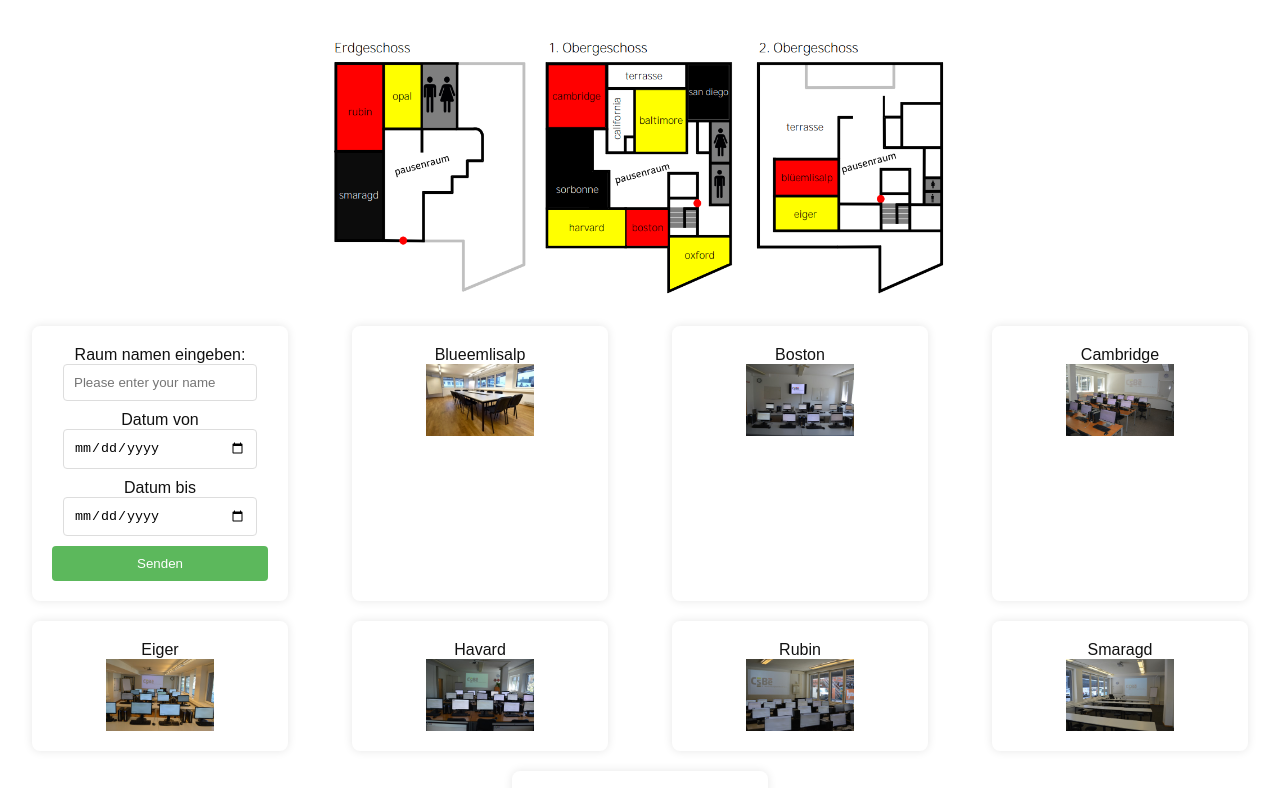
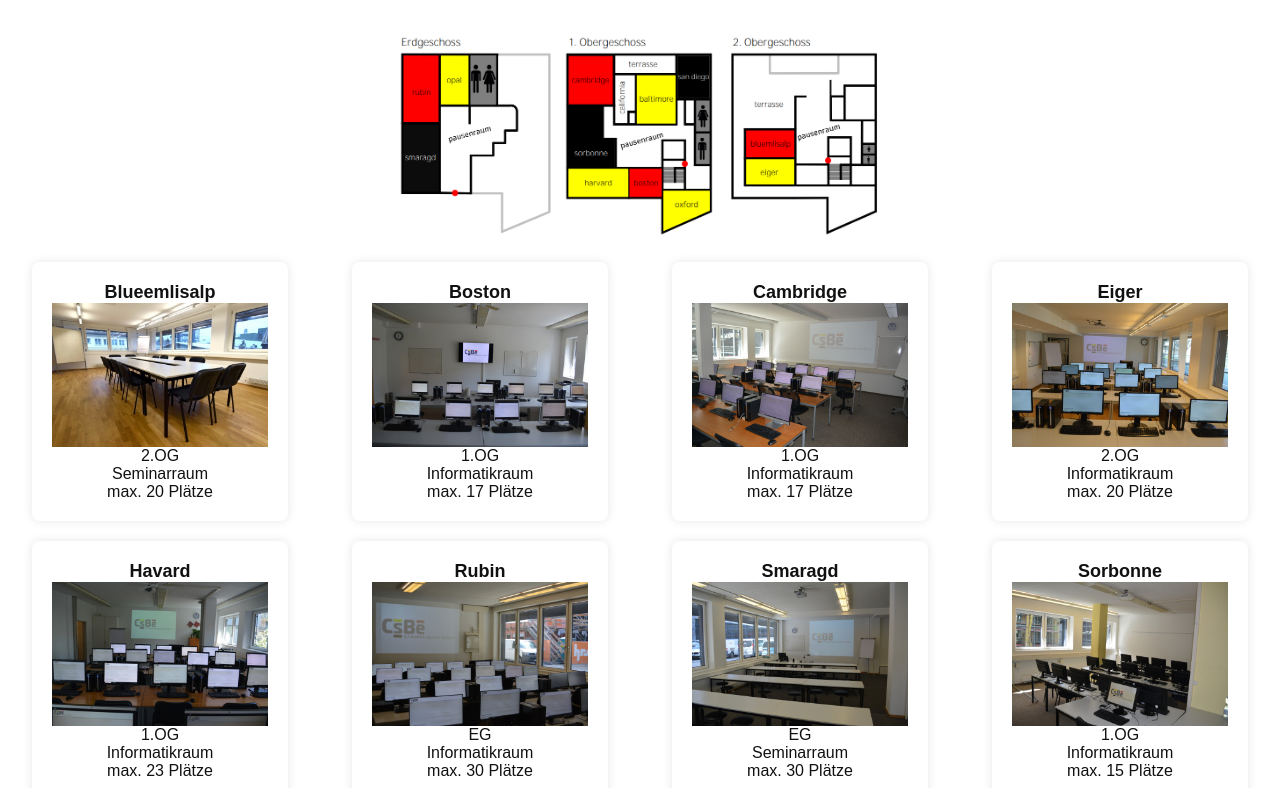
Before and after one commit to shanthosh04/M245LB1, a website: page client/rentroom.html in a window 1280 px wide. Shown: the part 127-915 px from the top of the page. Drawn offline with Linux system fonts and the light colour scheme.

Commit message:
change rentroom

```diff
--- a/client/rentroom.html
+++ b/client/rentroom.html
@@ -27,62 +27,88 @@
 
     <h1>Raum Mieten</h1>
 
-    <img class="room" src="picture/room.png" alt=" room" />
+    <img class="roomplan" src="picture/room.png" alt=" room" />
 
     <div class="image-container">
+
     <div id="rent">
-
-        Raum namen eingeben:
-        <input type="text" id="datetoInput" placeholder="Please enter your name">
-
-        <p>Datum von</p>
-        <input type="date" id="datefromInput" placeholder="Please enter your date">
-
-        <p>Datum bis</p>
-        <input type="date" id="datetoInput" placeholder="Please enter your date">
-
-        <button id="send">Senden</button>
+      <h3> Blueemlisalp </h3>
+      <img class="room" src="picture\Blueemlisalp.jpg" alt=" Blueemlisalp" />
+      <p>2.OG</p>
+      <p>Seminarraum</p>
+      <p>max. 20 Plätze</p>
     </div>
 
     <div id="rent">
-      <p> Blueemlisalp </p>
-      <img class="room" src="picture\Blueemlisalp.jpg" alt=" Blueemlisalp" />
+      <h3> Boston </h3>
+      <img class="room" src="picture\Boston.jpeg" alt=" Boston" />
+      <p>1.OG</p>
+      <p>Informatikraum</p>
+      <p>max. 17 Plätze</p>
     </div>
 
     <div id="rent">
-      <p> Boston </p>
-      <img class="room" src="picture\Boston.jpeg" alt=" Boston" />
+      <h3> Cambridge </h3>
+      <img class="room" src="picture\Cambridge.jpeg" alt=" Cambridge" />
+      <p>1.OG</p>
+      <p>Informatikraum</p>
+      <p>max. 17 Plätze</p>
     </div>
 
     <div id="rent">
-      <p> Cambridge </p>
-      <img class="room" src="picture\Cambridge.jpeg" alt=" Cambridge" />
+      <h3> Eiger </h3>
+      <img class="room" src="picture\Eiger.jpeg" alt=" Eiger" />
+      <p>2.OG</p>
+      <p>Informatikraum</p>
+      <p>max. 20 Plätze</p>
     </div>
 
     <div id="rent">
-      <p> Eiger </p>
-      <img class="room" src="picture\Eiger.jpeg" alt=" Eiger" />
+      <h3> Havard </h3>
+      <img class="room" src="picture\Harvard.jpeg" alt=" havard" />
+      <p>1.OG</p>
+      <p>Informatikraum</p>
+      <p>max. 23 Plätze</p>
     </div>
 
     <div id="rent">
-      <p> Havard </p>
-      <img class="room" src="picture\Harvard.jpeg" alt=" havard" />
+      <h3> Rubin </h3>
+      <img class="room" src="picture\Rubin.jpeg" alt=" Rubin" />
+      <p>EG</p>
+      <p>Informatikraum</p>
+      <p>max. 30 Plätze</p>
     </div>
 
     <div id="rent">
-      <p> Rubin </p>
-      <img class="room" src="picture\Rubin.jpeg" alt=" Rubin" />
+      <h3> Smaragd </h3>
+      <img class="room" src="picture\Smaragd.jpeg" alt=" Smaragd" />
+      <p>EG</p>
+      <p>Seminarraum</p>
+      <p>max. 30 Plätze</p>
     </div>
 
     <div id="rent">
-      <p> Smaragd </p>
-      <img class="room" src="picture\Smaragd.jpeg" alt=" Smaragd" />
+      <h3> Sorbonne </h3>
+      <img class="room" src="picture\Sorbonne.jpeg" alt=" Sorbonne" />
+      <p>1.OG</p>
+      <p>Informatikraum</p>
+      <p>max. 15 Plätze</p>
     </div>
+  </div>
 
-    <div id="rent">
-      <p> Sorbonne </p>
-      <img class="room" src="picture\Sorbonne.jpeg" alt=" Sorbonne" />
-    </div>
+  <div id="chat-container">
+
+    Raum namen eingeben:
+    <input type="text" id="datetoInput" placeholder="Please enter your name">
+
+    <p>Datum von</p>
+    <input type="date" id="datefromInput" placeholder="Please enter your date">
+
+    <p>Datum bis</p>
+    <input type="date" id="datetoInput" placeholder="Please enter your date">
+
+    <button id="send">Senden</button>
+
   </div>
 
     <footer>
--- a/client/styles.css
+++ b/client/styles.css
@@ -109,28 +109,31 @@
 }
 
 .image-container {
-  display: flex; /* Aktiviert Flexbox */
-  justify-content: space-around; /* Verteilt die Elemente gleichmäßig */
-  flex-wrap: wrap; /* Erlaubt das Umbruch der Elemente auf neue Zeilen */
+  display: flex;
+  justify-content: space-around;
+  flex-wrap: wrap;
 }
 
 #rent {
-  flex-basis: 20%; /* Gibt die Basisbreite für jedes Bild an */
-  text-align: center; /* Zentriert den Text unter dem Bild */
-  margin: 10px; /* Fügt einen Rand um jedes Bild herum hinzu */
+  flex-basis: 20%;
+  text-align: center;
+  margin: 10px;
 }
 
 .room {
   width: 100%;
   height: auto;
+  display: block;
+  margin-left: auto;
+  margin-right: auto;
 }
 
 
-.room {
+.roomplan {
   display: block;
   margin-left: auto;
   margin-right: auto;
-  width: 50%;
+  width: 500px;
 }
 
 input {
```
Also changed, not shown: client/rentgarage.html (+3 -3 lines).
